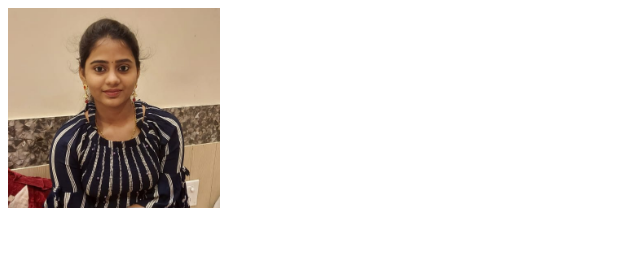
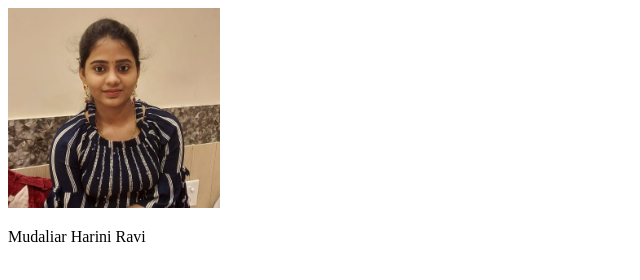
Before and after one commit to harini1503-git/HTML, a plain HTML site: page tutorial.html in a window 1280 px wide. Shown: the whole page, without its empty margins (0-640 px from the left). Drawn offline with Linux system fonts and the light colour scheme; files whose address does not match are found by name.

Commit message:
Add files

```diff
--- a/tutorial.html
+++ b/tutorial.html
@@ -6,6 +6,7 @@
     <title>Document</title>
 </head>
 <body>
-    <img src="/2.jpg" alter="Mudaliar Harini Ravi" height="200">
+    <img src="C:\Users\Harini\Documents\HTML\2.jpg" alt="Mudaliar Harini Ravi" height="200">
+    <p>Mudaliar Harini Ravi</p>
 </body>
 </html>
```
Also changed, not shown: education.html (added).
